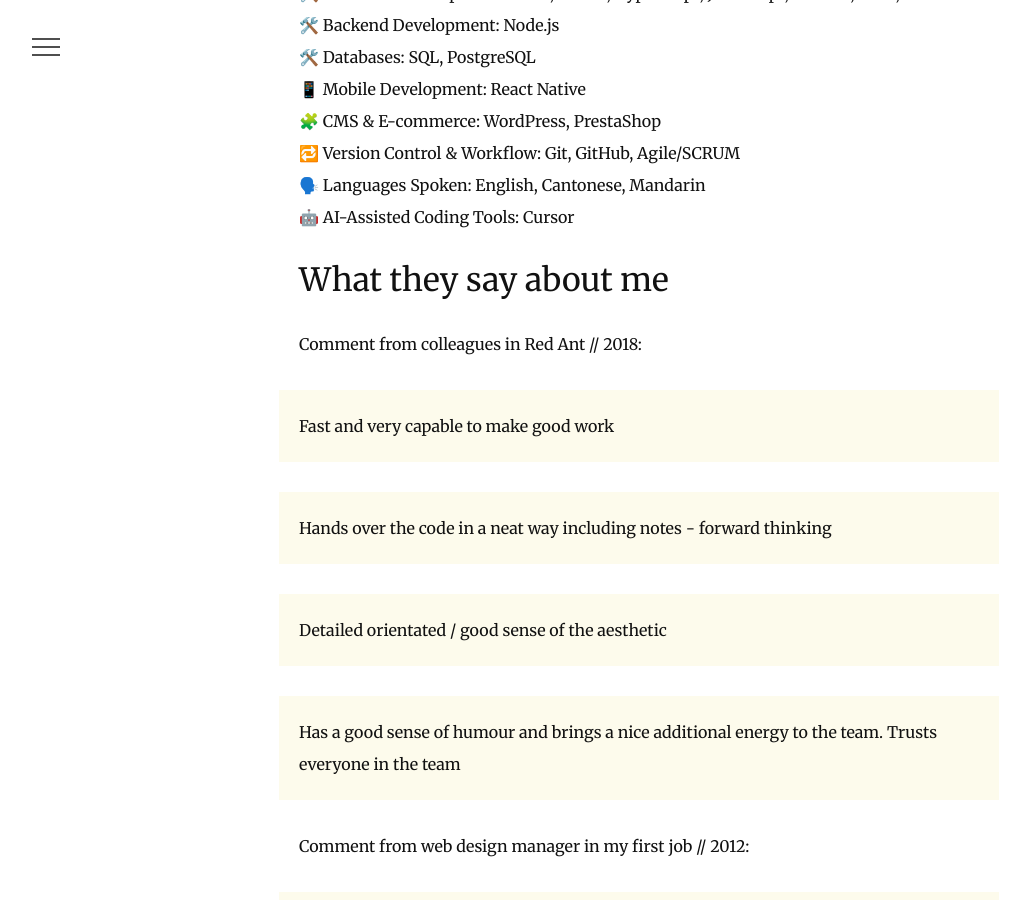
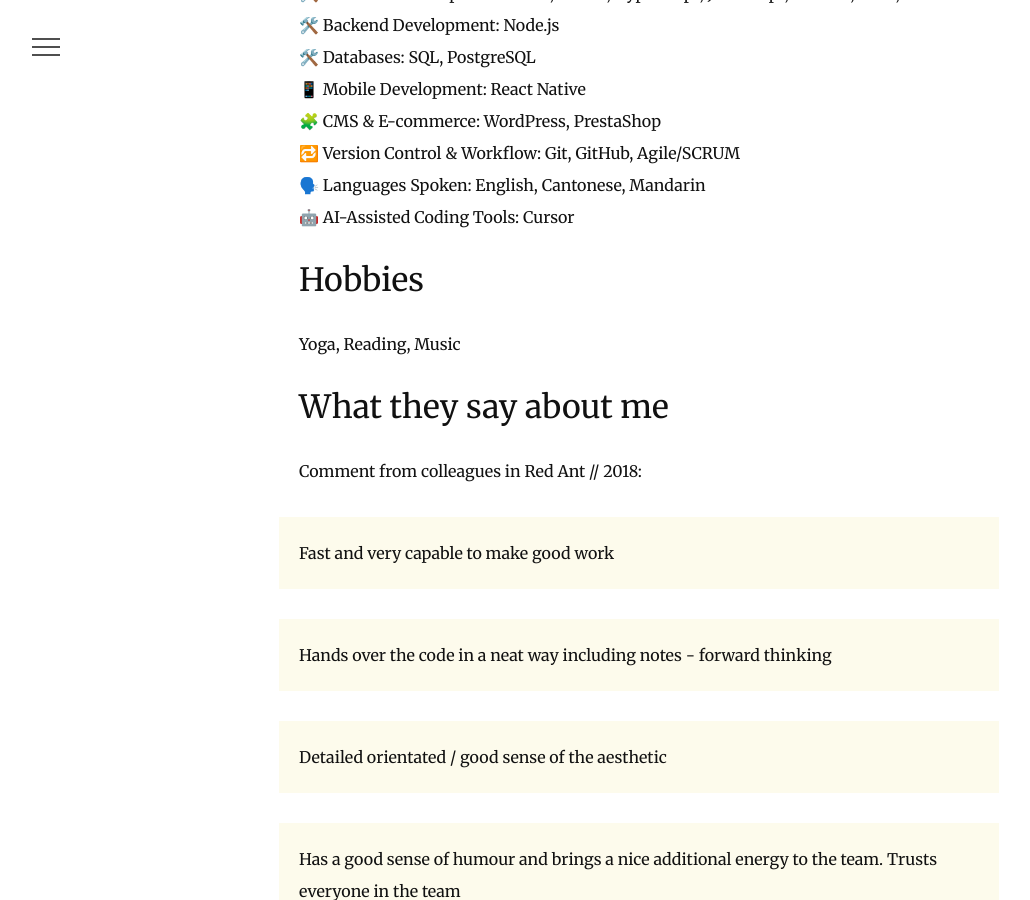
Before and after one commit to MimiLau/mimilau.github.io, a Jekyll site: the page built from about.md, in a window 1280 px wide and 900 px high, scrolled down 1183 px. Shown: the whole window, without its empty margins (1-1031 px from the left). Built offline with Jekyll 4.4.1, drawn with Linux system fonts in a browser that asks for light colours; nearby versions of some CDN libraries.

Commit message:
add hobbies session

```diff
--- a/about.md
+++ b/about.md
@@ -19,6 +19,10 @@ In 2021, I made a big leap — relocating to the UK and joining [Red Ant UK](htt
 🔁 Version Control & Workflow: Git, GitHub, Agile/SCRUM<br/>
 🗣️ Languages Spoken: English, Cantonese, Mandarin<br/>
 🤖 AI-Assisted Coding Tools: Cursor<br/>
+
+## Hobbies
+
+Yoga, Reading, Music
 
 ## What they say about me
 
```
